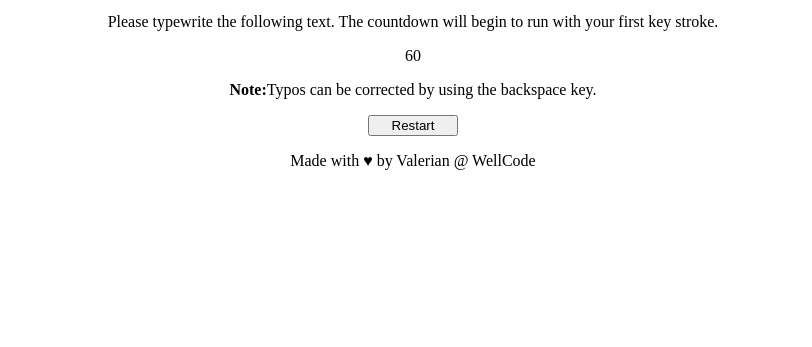
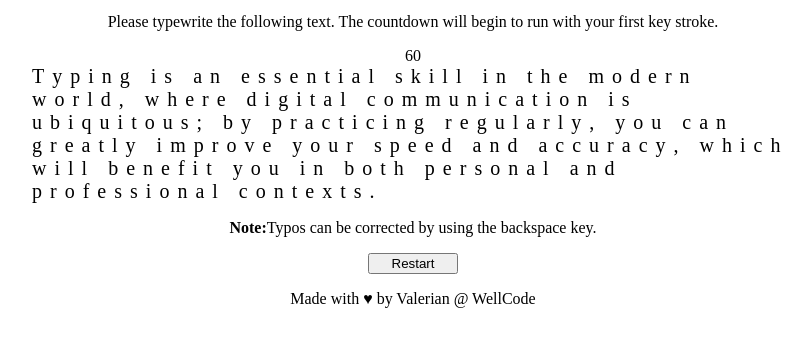
Before and after one commit to ValerianArdelean/typingSpeed, a plain HTML site: page index.html in a window 1280 px wide. Shown: the part 185-532 px from the top of the page, without its empty margins (227-1039 px from the left). Drawn offline with Linux system fonts and the light colour scheme.

Commit message:
Changing the display(styles) of the sentence

```diff
--- a/script.js
+++ b/script.js
@@ -4,19 +4,20 @@ const sentences = [
 	"In the heart of the city, amidst the bustling streets and towering skyscrapers, there lies a small park, a hidden gem where nature thrives; here, one can find solace from the chaos, with trees providing shade, flowers blooming in vibrant colors, birds singing cheerfully, and a tranquil pond reflecting the sky above—a perfect place for reflection and relaxation, away from the hustle and bustle of urban life."
 ];
 
-function createSentence() {
+function createSentence(size) {
 	sentenceHolder = document.getElementById("sentence");
-	for (let i = 0; i < sentences[0].length; ++i) {
+	for (let i = 0; i < sentences[size].length; ++i) {
 		let letter = document.createElement("span");
-		letter.textContent = sentences[0][i];
+		letter.textContent = sentences[size][i];
 		letter.id = `${i}`;
 		letter.classList.add("letters");
 		sentenceHolder.appendChild(letter);
 	}
 }
 
+createSentence(0);
 
-let index = 230;
+let index = 0;
 document.addEventListener("keydown", function (event) {
 	if (index >= sentences[0].length) return;
 	let letter = document.getElementById(index);
@@ -34,7 +35,7 @@ document.addEventListener("keydown", function (event) {
 });
 
 function checkCompletion() {
-	if (index === sentence.length) {
+	if (index === sentences[0].length) {
 		console.log("Sentence typed correctly!");
 		alert("Well done! You typed the sentence correctly.");
 	}
--- a/style.css
+++ b/style.css
@@ -1,5 +1,6 @@
 * {
 	box-sizing: border-box;
+
 }
 
 body {
@@ -9,6 +10,12 @@ body {
 button {
 	width: 90px;
 	cursor: pointer;
+}
+
+span {
+	font-size: 20px;
+	margin: 3px;
+	margin-right:5px;
 }
 
 .letters {
```
